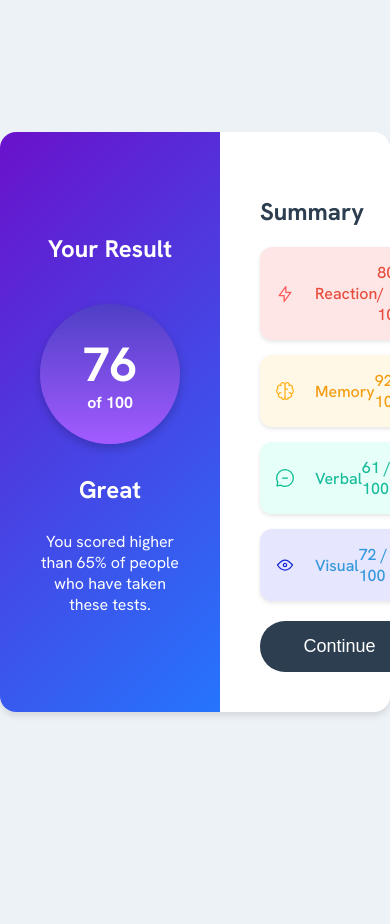
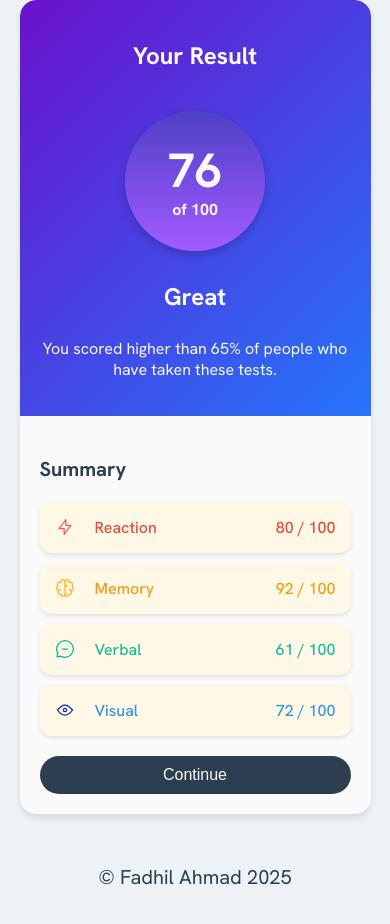
Before and after one commit to Fadhil762/result_summary, a plain HTML site: page results-summary-component-main/index.html in a window 390 px wide. Before the commit the page ends 844 px from the top, so only its background shows below. Drawn offline with Linux system fonts and the light colour scheme.

Commit message:
added footer area and defined coloring variables

```diff
--- a/results-summary-component-main/assets/main.css
+++ b/results-summary-component-main/assets/main.css
@@ -1,37 +1,50 @@
-@font-face {
+:root{
+    --soft-white:#edf2f7;
+    --normal-white:#fafafa;
+    --purple:#6a11cb;
+    --dark-purple:#4e3fc6;
+    --light-blue:#2575fc;
+    --violet:#a35bff;
+    --teal-grey:#2c3e50;
+    --tangerine:#e74c3c;
+    --orange:#f39c12;
+    --teal:#1abc9c;
+    --sky-blue:#3498db;
+    --greenish-white:#fff8e6;
+}
+@font-face{
     font-family: 'Hanken Grotesk';
     src: url('./fonts/HankenGrotesk-VariableFont_wght.ttf') format(truetype);
     font-weight:100 900;
     font-style:normal;
 }
-body {
+body{
     font-family: 'Hanken Grotesk', Arial, sans-serif;
     margin: 0;
     padding: 0;
     display: flex;
+    flex-direction: column;
     justify-content: center;
     align-items: center;
     min-height: 100vh;
-    background: #edf2f7;
+    background: var(--soft-white);
 }
-
-.container {
+.container{
     display: flex;
-    background: white;
+    background: var(--normal-white);
     border-radius: 16px;
     box-shadow: 0 4px 6px rgba(0, 0, 0, 0.1);
     overflow: hidden;
     max-width: 800px;
     width: 100%;
 }
-
-.result, .summary {
+/* Result screen CSS, left side*/
+.result, .summary{
     padding: 40px;
 }
-
-.result {
-    background: linear-gradient(135deg, #6a11cb, #2575fc);
-    color: white;
+.result{
+    background: linear-gradient(135deg, var(--purple), var(--light-blue));
+    color: var(--normal-white);
     text-align: center;
     flex: 1;
     display: flex;
@@ -39,8 +52,7 @@ body {
     justify-content: center;
     align-items: center;
 }
-
-.result .score {
+.result .score{
     margin: 20px 0;
     position: relative;
     font-size: 48px;
@@ -48,8 +60,8 @@ body {
     width: 140px;
     height: 140px;
     border-radius: 50%;
-    background: linear-gradient(180deg, #4e3fc6, #a35bff);
-    color: white;
+    background: linear-gradient(180deg, var(--dark-purple), var(--violet));
+    color: var(--normal-white);
     display: flex;
     flex-direction: column;
     justify-content: center;
@@ -58,7 +70,7 @@ body {
     line-height: 1.2;
     box-shadow: 0 4px 10px rgba(0, 0, 0, 0.2);
 }
-.result .score::before {
+.result .score::before{
     content: "";
     position: absolute;
     top: -10px;
@@ -69,44 +81,38 @@ body {
     background: rgba(255, 255, 255, 0.15);
     z-index: -1;
 }
-
-.result .score span {
+.result .score span{
     font-size: 48px;
     font-weight: bold;
 }
-
-.result .score p {
+.result .score p{
     font-size: 16px;
     margin: 0;
 }
-
-.result .great {
+.result .great{
     font-size: 24px;
     font-weight: bold;
     margin: 10px 0;
 }
-
-.summary {
+/* Summary screen CSS, right side*/
+.summary{
     flex: 1;
     display: flex;
     flex-direction: column;
     justify-content: space-between;
 }
-
-.summary h3 {
+.summary h3{
     font-size: 24px;
     margin-bottom: 20px;
     font-weight: bold;
-    color: #2c3e50;
+    color: var(--teal-grey);
 }
-
-#summary-container {
+#summary-container{
     display: flex;
     flex-direction: column;
     gap: 15px;
 }
-
-.summary-item {
+.summary-item{
     display: flex;
     align-items: center;
     justify-content: space-between;
@@ -116,52 +122,88 @@ body {
     box-shadow: 0 2px 4px rgba(0, 0, 0, 0.1);
     font-size: 16px;
     font-weight: 500;
-    color: #2c3e50;
+    color: var(--teal-grey);
 }
-
-.summary-item img {
+.summary-item img{
     width: 20px;
     height: 20px;
     margin-right: 10px;
 }
-
-.summary-item div {
+.summary-item div{
     display: flex;
     align-items: center;
     gap: 10px;
 }
-
-.summary-item:nth-child(1) {
-    background: #ffe6e6;
-    color: #e74c3c;
+.summary-item:nth-child(1){
+    background: var(--greenish-white);
+    color: var(--tangerine);
 }
 
-.summary-item:nth-child(2) {
-    background: #fff8e6;
-    color: #f39c12;
+.summary-item:nth-child(2){
+    background: var(--greenish-white);
+    color: var(--orange);
 }
-
-.summary-item:nth-child(3) {
-    background: #e6fff8;
-    color: #1abc9c;
+.summary-item:nth-child(3){
+    background: var(--greenish-white);
+    color: var(--teal);
 }
-
-.summary-item:nth-child(4) {
-    background: #e6e6ff;
-    color: #3498db;
+.summary-item:nth-child(4){
+    background: var(--greenish-white);
+    color: var(--sky-blue);
 }
-
-button {
+button{
     margin-top: 20px;
     padding: 15px;
     border: none;
     border-radius: 25px;
-    background: #2c3e50;
-    color: white;
+    background: var(--teal-grey);
+    color: var(--normal-white);
     font-size: 18px;
     cursor: pointer;
     transition: background 0.3s ease;
 }
-button:hover {
-    background: #4e3fc6;
+button:hover{
+    background: var(--dark-purple);
 }
+/* footer and copyright CSS*/
+.footer-area{
+    margin:50px auto 50px auto;
+}
+.footer-area a{
+    font-size:20px;
+    text-decoration:none;
+    color: var(--teal-grey);
+}
+.footer-area a:hover{
+    color: var(--light-blue);
+}
+/* Media query for screens smaller than 768px (tablet or mobile) */
+@media (max-width: 768px) {
+    .container {
+        flex-direction: column; /* Stack the sections vertically */
+        max-width: 90%; /* Reduce the width to fit smaller screens */
+        width: 100%;
+        margin: 0 auto; /* Center the container */
+    }
+
+    .result, .summary {
+        padding: 20px; /* Reduce padding for smaller screens */
+    }
+    .result {
+        border-radius: 16px 16px 0 0; /* Round only the top corners */
+    }
+    .summary {
+        border-radius: 0 0 16px 16px; /* Round only the bottom corners */
+    }
+    .summary h3 {
+        font-size: 20px; /* Slightly smaller heading */
+    }
+    #summary-container {
+        gap: 10px; /* Reduce spacing between summary items */
+    }
+    button {
+        padding: 10px; /* Adjust button size */
+        font-size: 16px;
+        border-radius: 20px;
+    }
+}
--- a/results-summary-component-main/index.html
+++ b/results-summary-component-main/index.html
@@ -5,7 +5,7 @@
   <meta name="viewport" content="width=device-width, initial-scale=1.0"> <!-- displays site properly based on user's device -->
   <link rel="icon" type="image/png" sizes="32x32" href="./assets/images/favicon-32x32.png">
   <link rel="stylesheet" href="assets/main.css">
-  <title>Frontend Mentor | Results summary component</title>
+  <title>Results summary component</title>
 </head>
 <body>
 <div class="container">
@@ -24,6 +24,9 @@
       <button>Continue</button>
     </div>
 </div>
+<div class="footer-area">
+  <a href="https://github.com/Fadhil762/" target="_blank">&copy Fadhil Ahmad 2025</p>
+</div>
 <script src="assets/script.js" defer></script>
 </body>
 </html>
```
